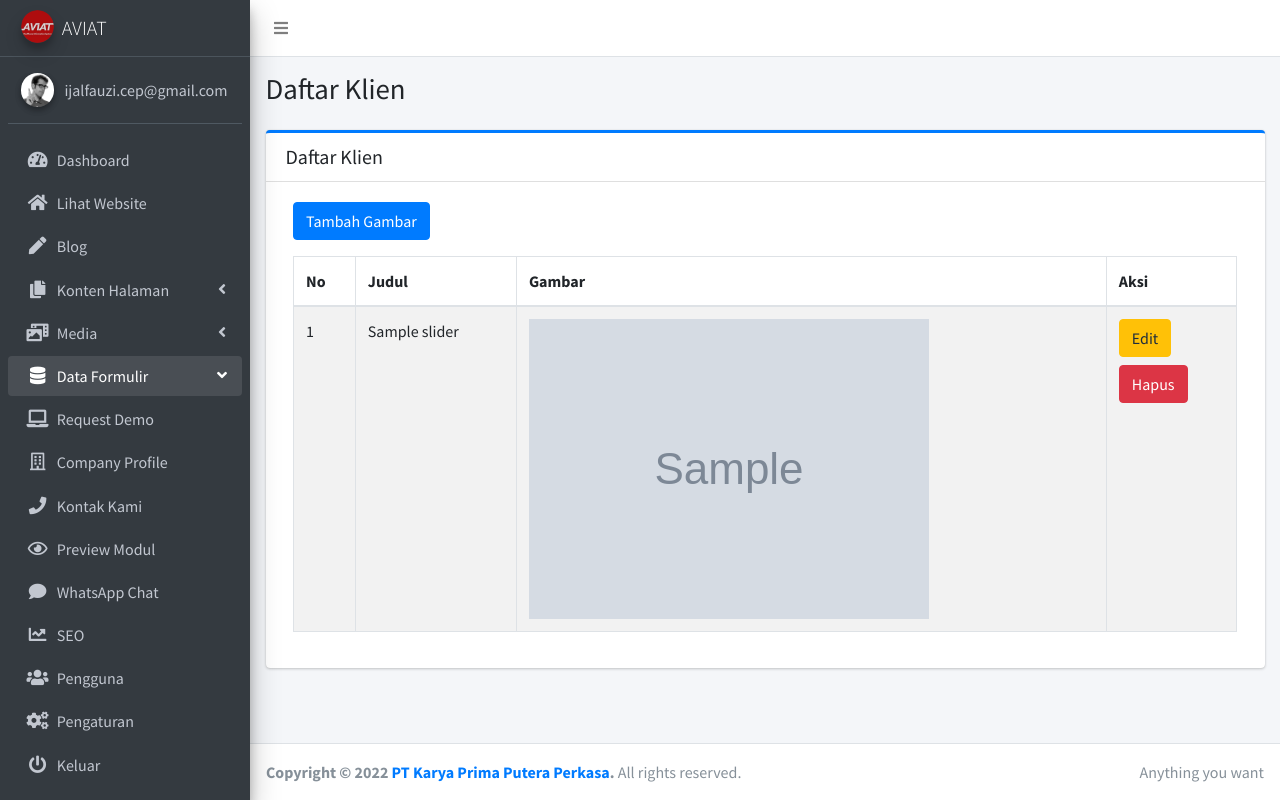
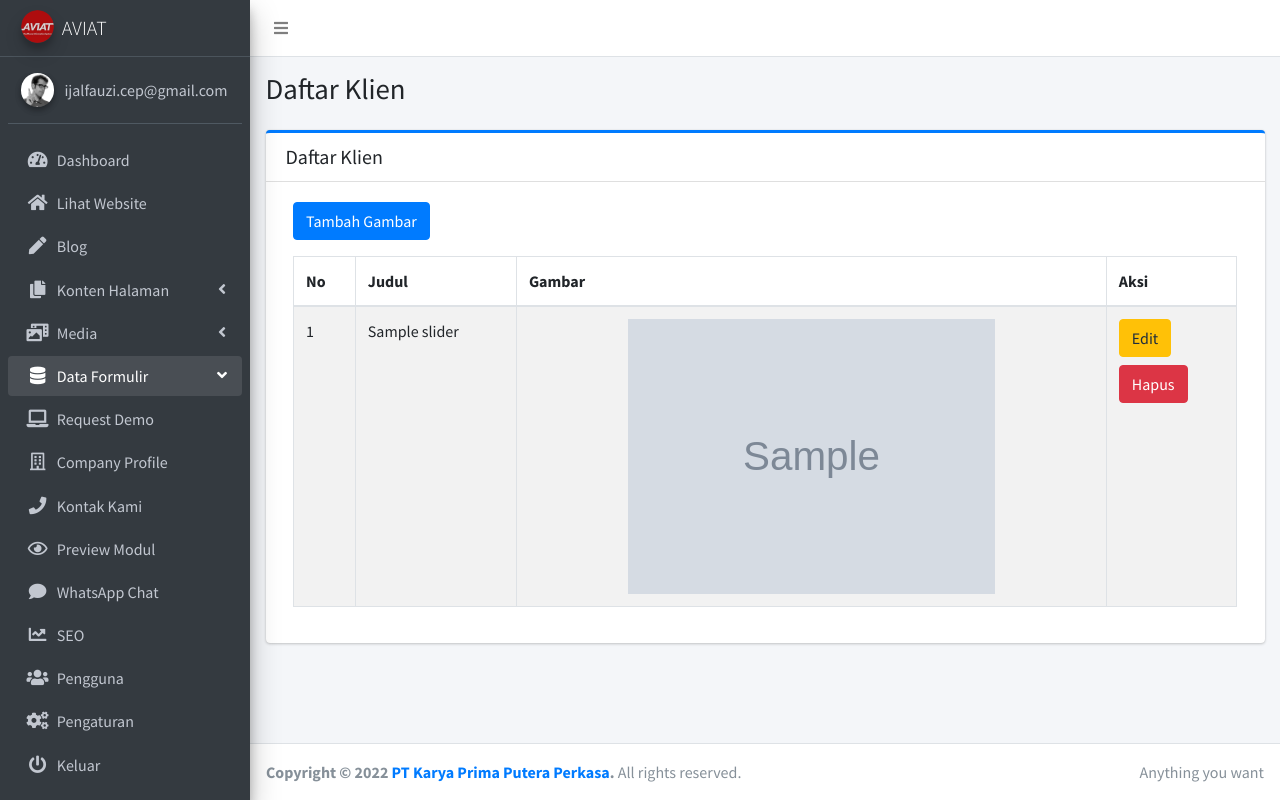
Before and after one commit to ijalfauzi/aviat-laravel, a Laravel app: template resources/views/slider/index.blade.php in a window 1280 px wide. Run offline with Laravel 8, Linux system fonts and the light colour scheme; a user stored in the database is signed in; data comes from the database, SQL or seed files in the repository; tables that the repository leaves empty hold one stand-in row (values such as "Sample post"); the template is opened without the code that fills it: most values are stand-ins (such as "Sample title", 1, 10 or a date in 2020); grey boxes marked "Sample" are stand-in pictures; some libraries are stand-ins or nearby versions.

Commit message:
Updated sliders style.

```diff
--- a/resources/views/slider/edit.blade.php
+++ b/resources/views/slider/edit.blade.php
@@ -17,7 +17,7 @@
                     @error('title')
                         <small style="color: red">{{ $message }}</small>
                     @enderror
-                    <img src="/image/{{ $slider->image }}" alt="" class="img-fluid">
+                    <img src="/image/{{ $slider->image }}" style="max-width: 65%;margin:0 auto;display:block" alt="" class="img-fluid">
                     <div class="form-group">
                         <label for="">Gambar</label>
                         <input type="file" class="form-control" name="image">
--- a/resources/views/slider/index.blade.php
+++ b/resources/views/slider/index.blade.php
@@ -28,8 +28,8 @@
                 <tr>
                     <td>{{ $i++ }}</td>
                     <td>{{ $slider->title }}</td>
-                    <td>
-                        <img src="/image/{{$slider->image}}" alt="" class="img-fluid">
+                    <td style="text-align: center">
+                        <img src="/image/{{$slider->image}}" alt="" style="max-width:65%" class="img-fluid">
                     </td>
                     <td>
                         <a href="{{ route('sliders.edit', $slider->id) }}" class="btn btn-warning mb-2">Edit</a>
```
